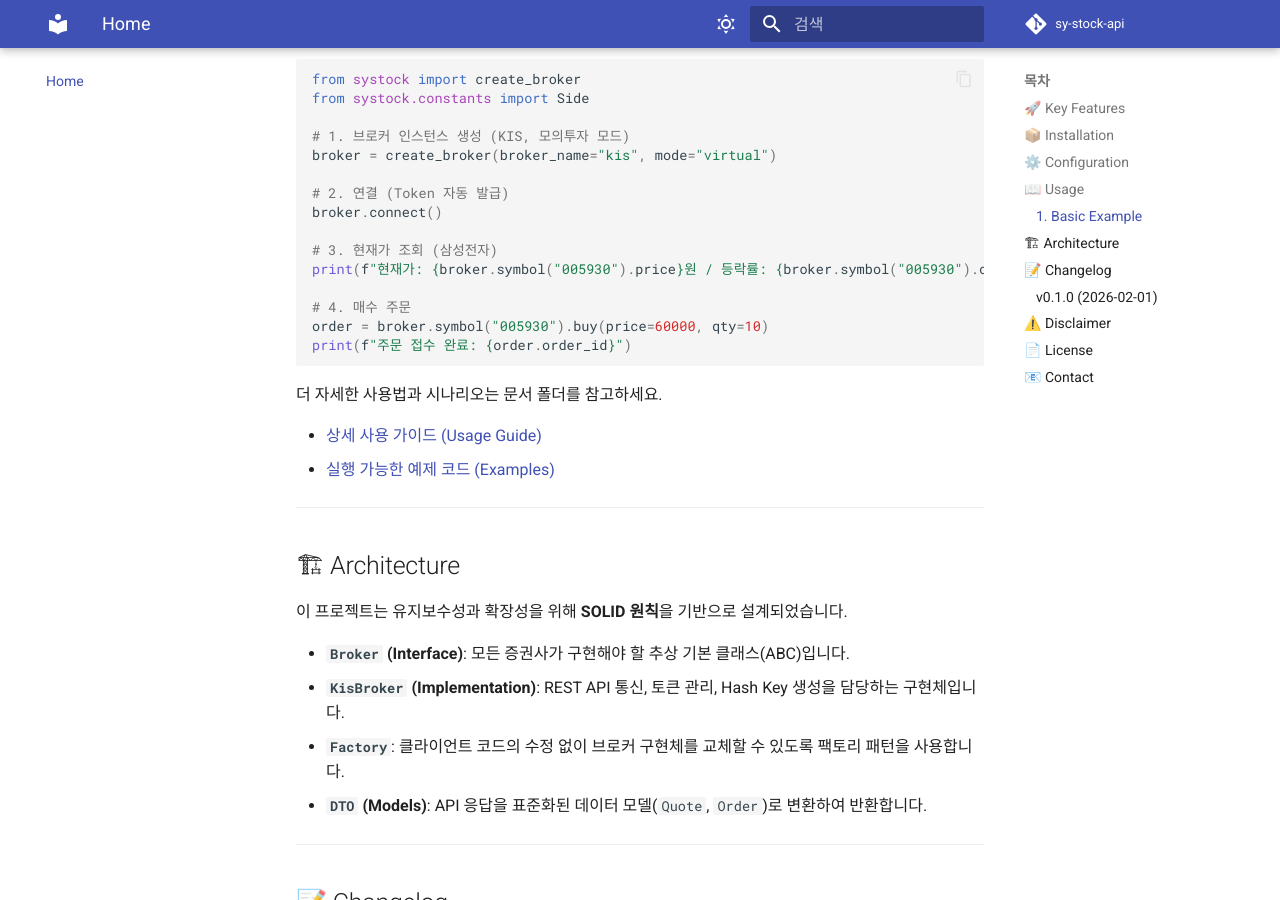
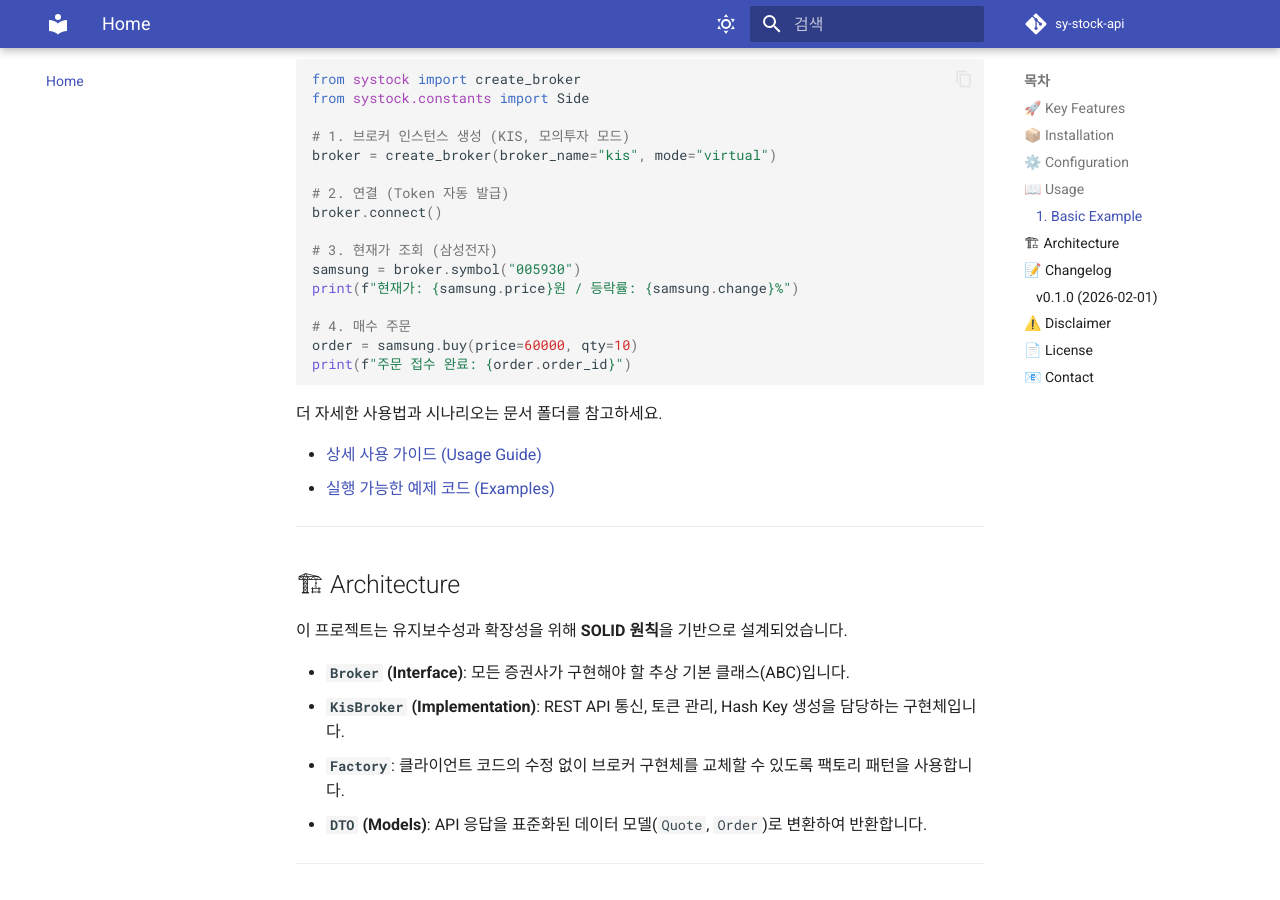
Before and after one commit to Kimseonu0919/sy-stock-api, an MkDocs documentation site: the page built from docs/index.md, in a window 1280 px wide and 900 px high, scrolled down 1767 px. Built offline with MkDocs 1.6.1 and Material for MkDocs 9.7.7, drawn with Linux system fonts in a browser that asks for light colours; comment, search, counter and statistics services are not loaded.

````diff
--- a/docs/index.md
+++ b/docs/index.md
@@ -81,10 +81,11 @@ broker = create_broker(broker_name="kis", mode="virtual")
 broker.connect()
 
 # 3. 현재가 조회 (삼성전자)
-print(f"현재가: {broker.symbol("005930").price}원 / 등락률: {broker.symbol("005930").change}%")
+samsung = broker.symbol("005930")
+print(f"현재가: {samsung.price}원 / 등락률: {samsung.change}%")
 
 # 4. 매수 주문
-order = broker.symbol("005930").buy(price=60000, qty=10)
+order = samsung.buy(price=60000, qty=10)
 print(f"주문 접수 완료: {order.order_id}")
 
 ```
````
Also changed, not shown: README.md (+3 -2 lines).
